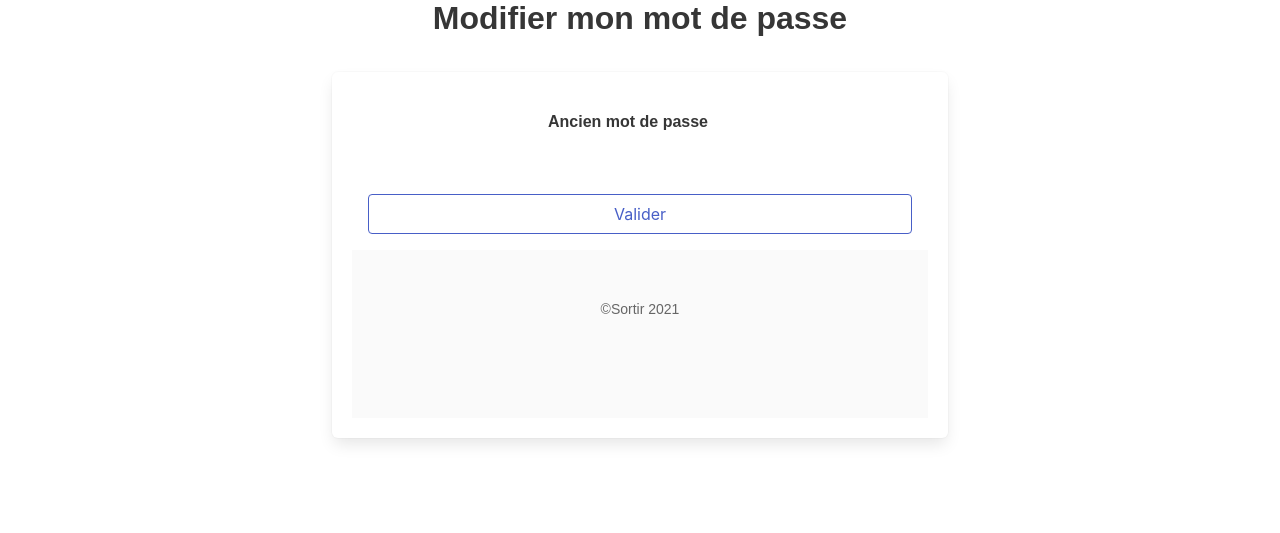
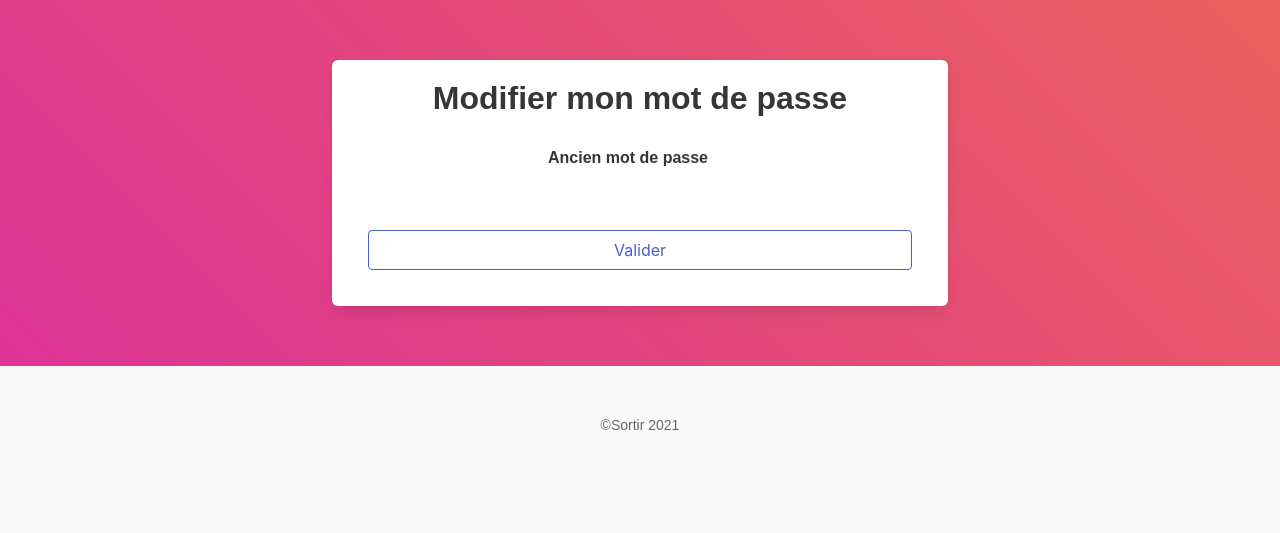
Before and after one commit to morfouesse/sortir, a Symfony app: template templates/profile/changePassword.html.twig in a window 1280 px wide. Shown: the part 69-602 px from the top of the page. Run offline with Twig, Linux system fonts and the light colour scheme; the template is opened without the code that fills it, so the values that code supplies are empty; form fields are guessed from the names that the template uses; some libraries are stand-ins or nearby versions.

Commit message:
front v2

```diff
--- a/templates/profile/changePassword.html.twig
+++ b/templates/profile/changePassword.html.twig
@@ -3,11 +3,12 @@
 {% block title %}{{ parent() }} | Changer mot de passe{% endblock %}
 
 {% block body %}
+    <main>
 
+        <div class="column is-half">
+            <div class="py-6">
+                <div class="box">
                     <h1 class="title has-text-centered">Modifier mon mot de passe</h1>
-
-    <div class="column is-half is-offset-one-quarter">
-    <div class="box">
                     {{ form_start(changePasswordForm) }}
 
                     <div class="field m-3">
@@ -18,6 +19,12 @@
                             {{ form_widget(changePasswordForm.currentPassword) }}
                         </div>
                     </div>
+
+                    {% if (errorInvalidPassword != null) %}
+                        <div>
+                            {{ errorInvalidPassword }}
+                        </div>
+                    {% endif %}
 
                     <div class="field m-3">
                         {# <div class="field-label is-normal has-text-centered"> #}
@@ -32,14 +39,8 @@
                         <button class="button is-link is-outlined is-fullwidth" type="submit">Valider</button>
                     </div>
                     {{ form_end(changePasswordForm) }}
-
-
-    {% if (errorInvalidPassword != null) %}
-        <div>
-            {{ errorInvalidPassword }}
                 </div>
-    {% endif %}
-
-
-
+            </div>
+        </div>
+    </main>
 {% endblock %}
```
Also changed, not shown: templates/profile/myProfile.html.twig (+5 -3 lines). Lines whose indentation alone changed are shown as unchanged.
